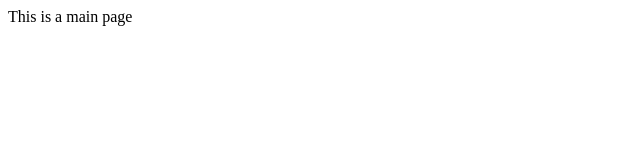
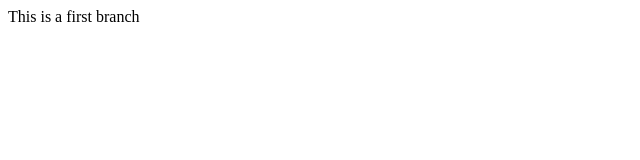
Before and after one commit to mac-deep/git-test, a plain HTML site: page index.html in a window 1280 px wide. Shown: the full height of the page, 0-640 px from the left. Drawn offline with Linux system fonts and the light colour scheme.

Commit message:
index.html change

```diff
--- a/index.html
+++ b/index.html
@@ -7,6 +7,6 @@
     <title>Document</title>
 </head>
 <body>
-    This is a main page
+    This is a first branch
 </body>
 </html>
```
